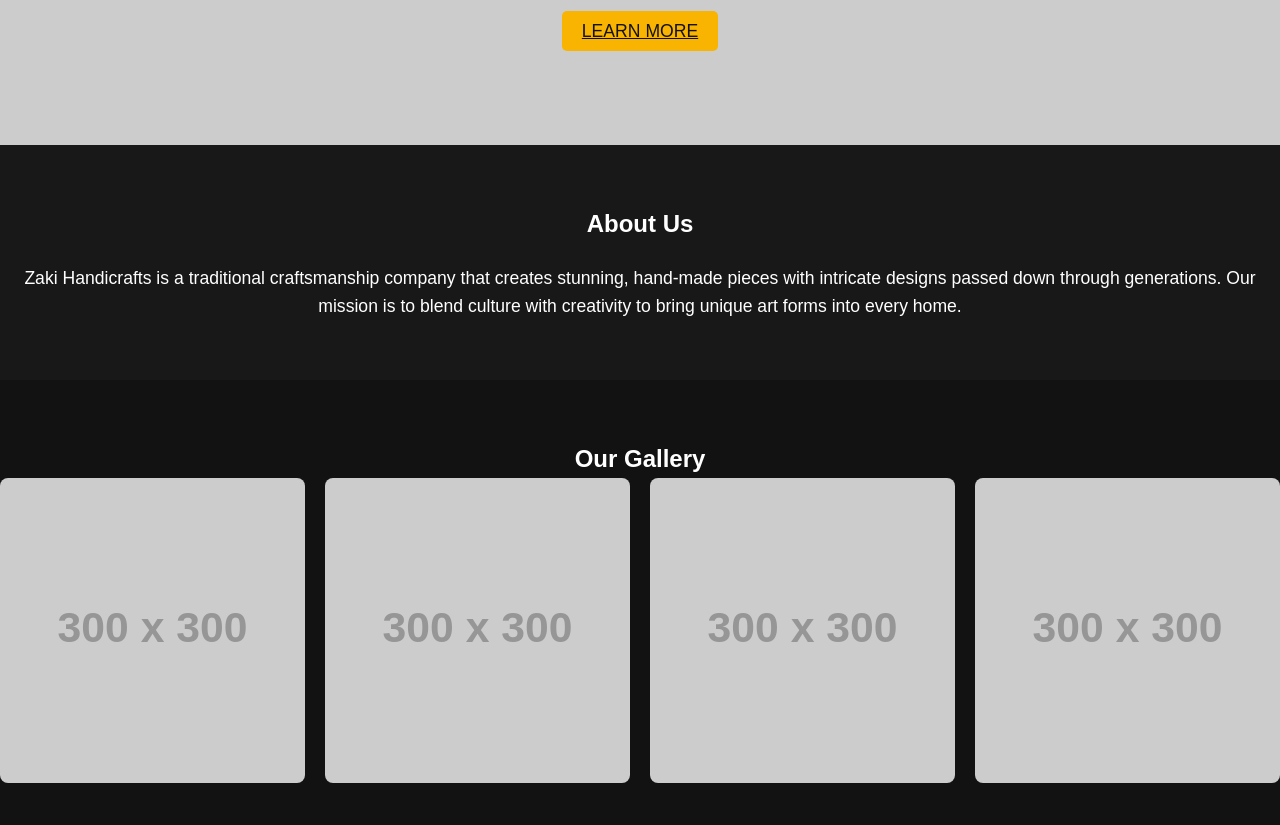
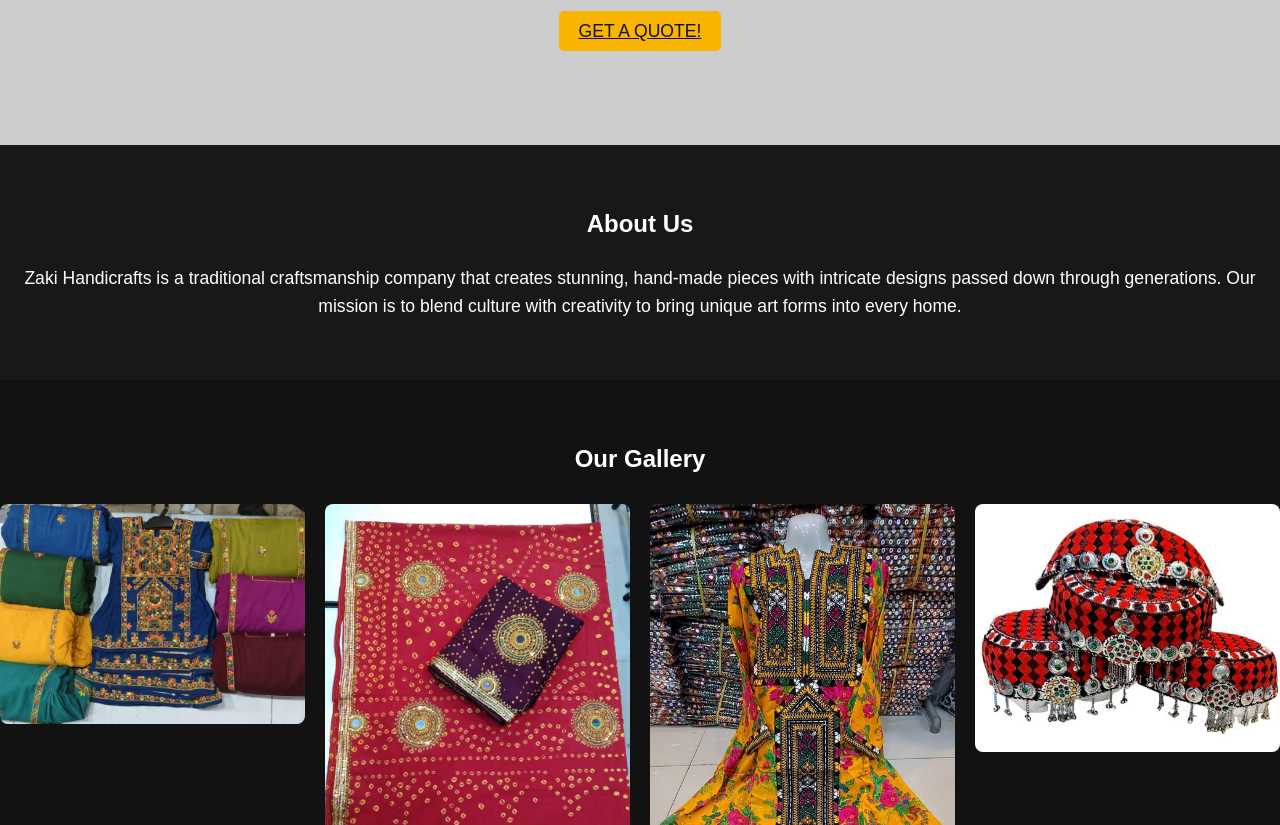
Before and after one commit to zaki-najam/zaki-najam.github.io, a plain HTML site: page index.html in a window 1280 px wide. Shown: the part 327-1152 px from the top of the page. Drawn offline with Linux system fonts and the light colour scheme; placeholder pictures from the web are drawn by us.

Commit message:
Update index.html

```diff
--- a/index.html
+++ b/index.html
@@ -33,7 +33,7 @@
         <div class="hero-content">
             <h1>Welcome to Zaki Handicrafts</h1>
             <p>Handcrafted with Love & Tradition</p>
-            <a href="#about" class="btn">Learn More</a>
+            <a href="https://api.whatsapp.com/send/?phone=%2B923110381194" class="btn" target="_blank">Get a Quote!</a>
         </div>
     </section>
 
@@ -48,12 +48,12 @@
     <!-- Gallery Section -->
     <section id="gallery">
         <div class="container">
-            <h2>Our Gallery</h2>
+            <h2>Our Gallery</h2><br>
             <div class="gallery-grid">
-                <div class="gallery-item"><img src="https://via.placeholder.com/300" alt="Craft 1"></div>
-                <div class="gallery-item"><img src="https://via.placeholder.com/300" alt="Craft 2"></div>
-                <div class="gallery-item"><img src="https://via.placeholder.com/300" alt="Craft 3"></div>
-                <div class="gallery-item"><img src="https://via.placeholder.com/300" alt="Craft 4"></div>
+                <div class="gallery-item"><img src="images/p1.jpg" alt="Craft 1"></div>
+                <div class="gallery-item"><img src="images/p2.jpg" alt="Craft 2"></div>
+                <div class="gallery-item"><img src="images/p3.jpg" alt="Craft 3"></div>
+                <div class="gallery-item"><img src="images/p4.jpg" alt="Craft 4"></div>
             </div>
         </div>
     </section>
@@ -63,7 +63,7 @@
         <div class="container">
             <h2>Contact Us</h2>
             <p>If you'd like to learn more about our products or place an order, feel free to reach out!</p>
-            <form action="mailto:info@zaki.com" method="post" enctype="text/plain">
+            <form action="https://formsubmit.co/najamshazad000@gmail.com" method="post" enctype="text/plain">
                 <label for="name">Name:</label>
                 <input type="text" id="name" name="name" required>
 
```
